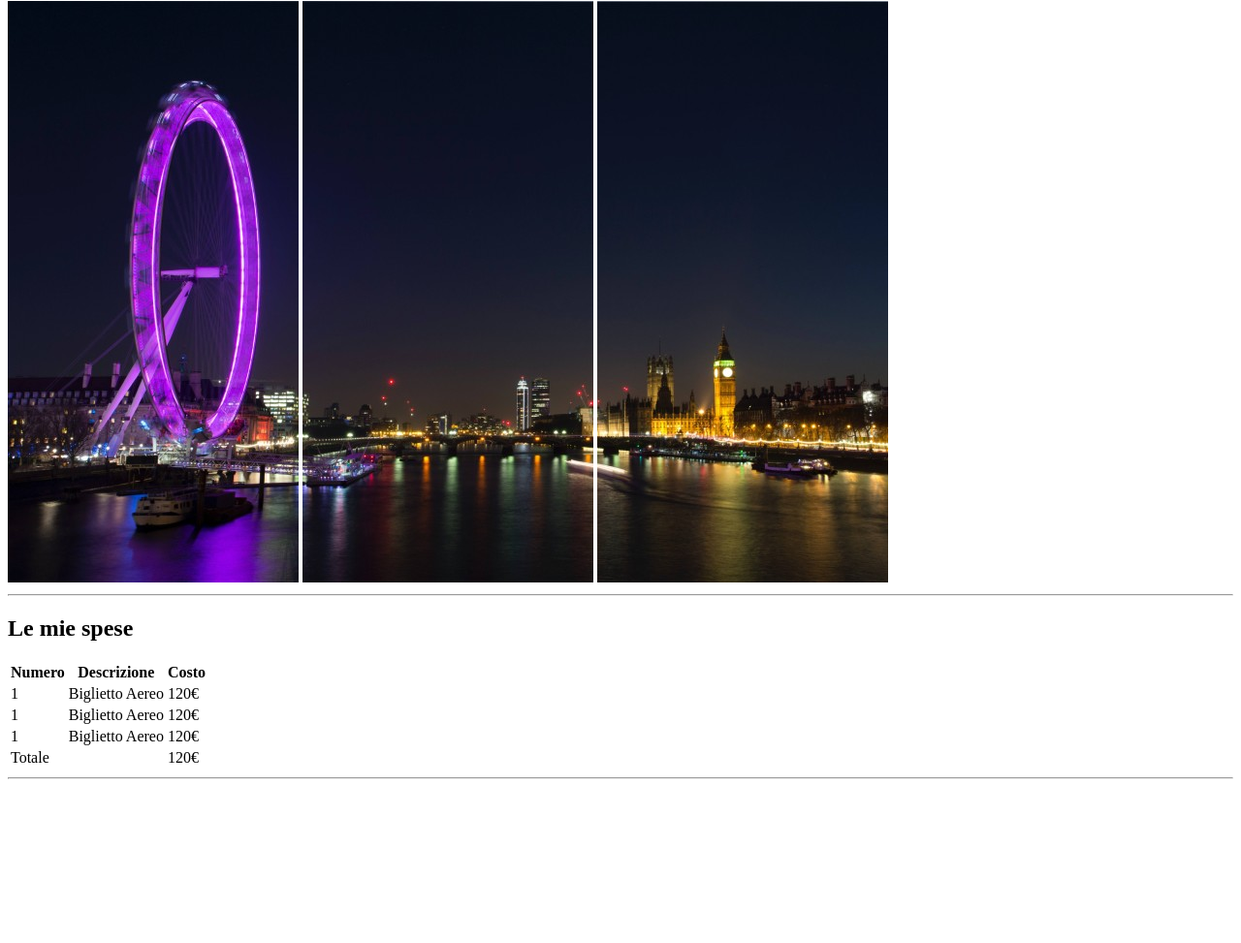
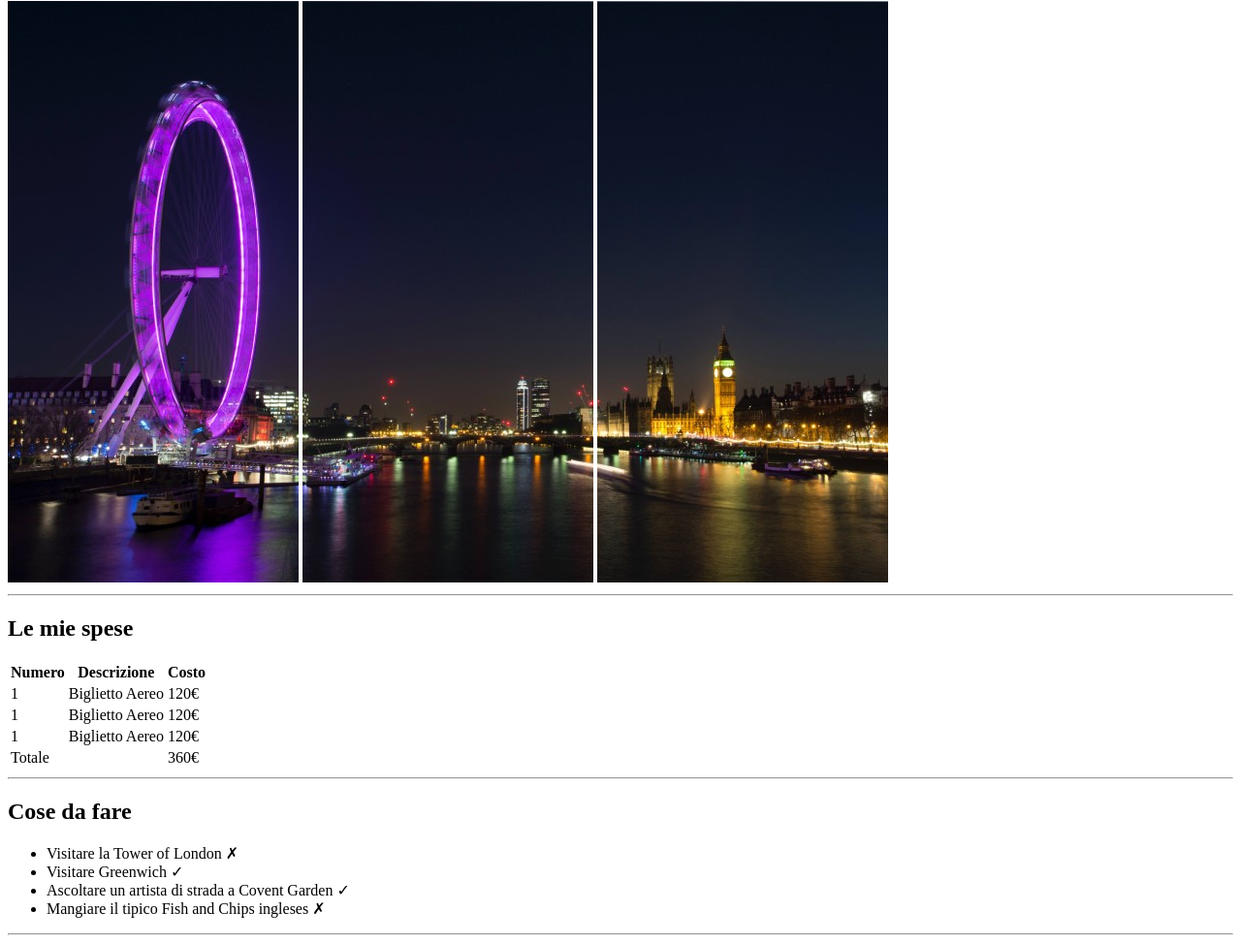
Before and after one commit to AlessioPirrotta/html-london-trip, a plain HTML site: page index.html in a window 1280 px wide. Shown: the part 79-1052 px from the top of the page at 97% size. Before the commit the page ends 891 px from the top, so only its background shows below. Drawn offline with Linux system fonts and the light colour scheme.

Commit message:
Second section adding

```diff
--- a/index.html
+++ b/index.html
@@ -19,6 +19,7 @@
 
     <!-- Main section -->
     <main>
+        <!-- Le mie spese -->
         <section>
          <h2>Le mie spese</h2>
 
@@ -51,7 +52,7 @@
                 <tfoot>
                     <tr>
                         <td colspan="2">Totale</td>
-                        <td>120€</td>
+                        <td>360€</td>
                     </tr>
                 </tfoot>
 
@@ -59,6 +60,19 @@
             <hr>
         </section>
 
+        <!-- Cose da fare -->
+        <section>
+          <h2>Cose da fare</h2>
+            <ul>
+                <li>Visitare la Tower of London &#x2717</li>
+                <li>Visitare Greenwich &#x2713</li>
+                <li>Ascoltare un artista di strada a Covent Garden &#x2713</li>
+                <li>Mangiare il tipico Fish and Chips ingleses &#x2717</li>
+            </ul>
+            <hr>
+        </section>
+
+
     </main>
 </body>
 </html>
```
